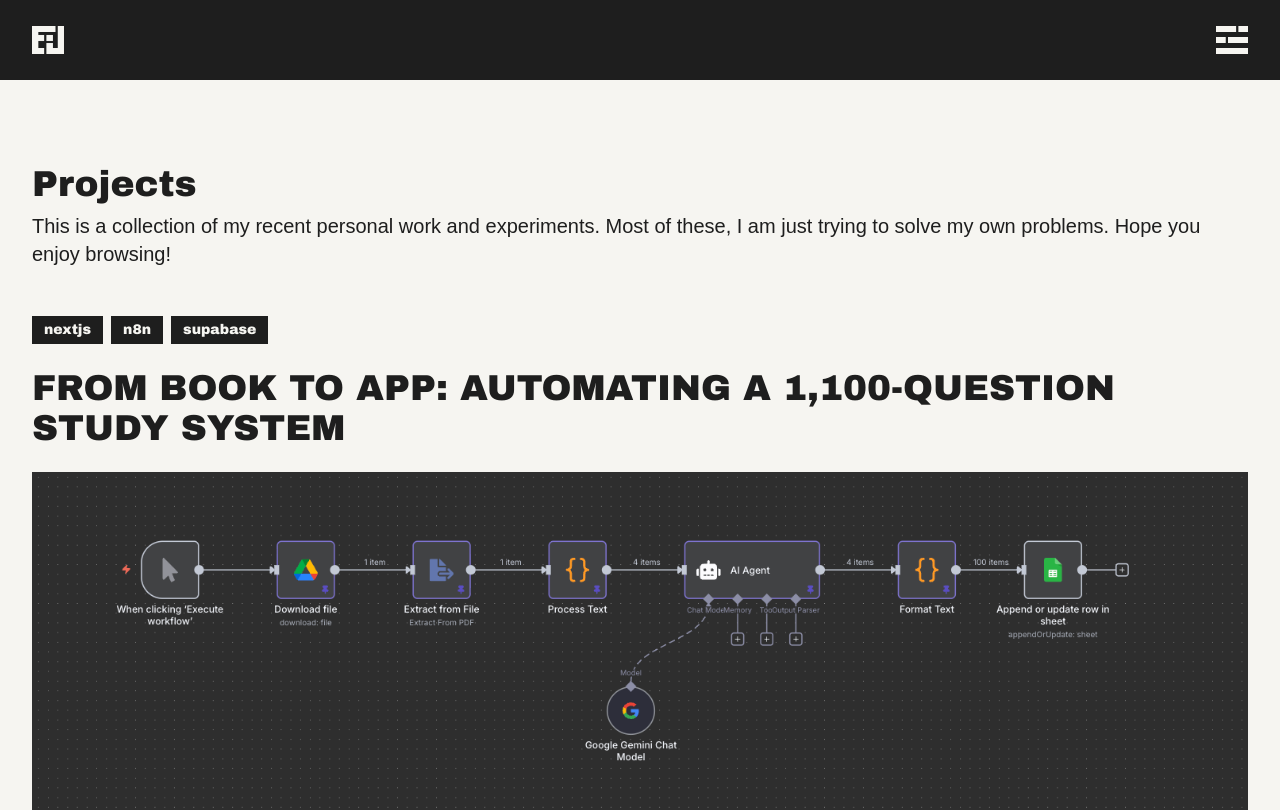
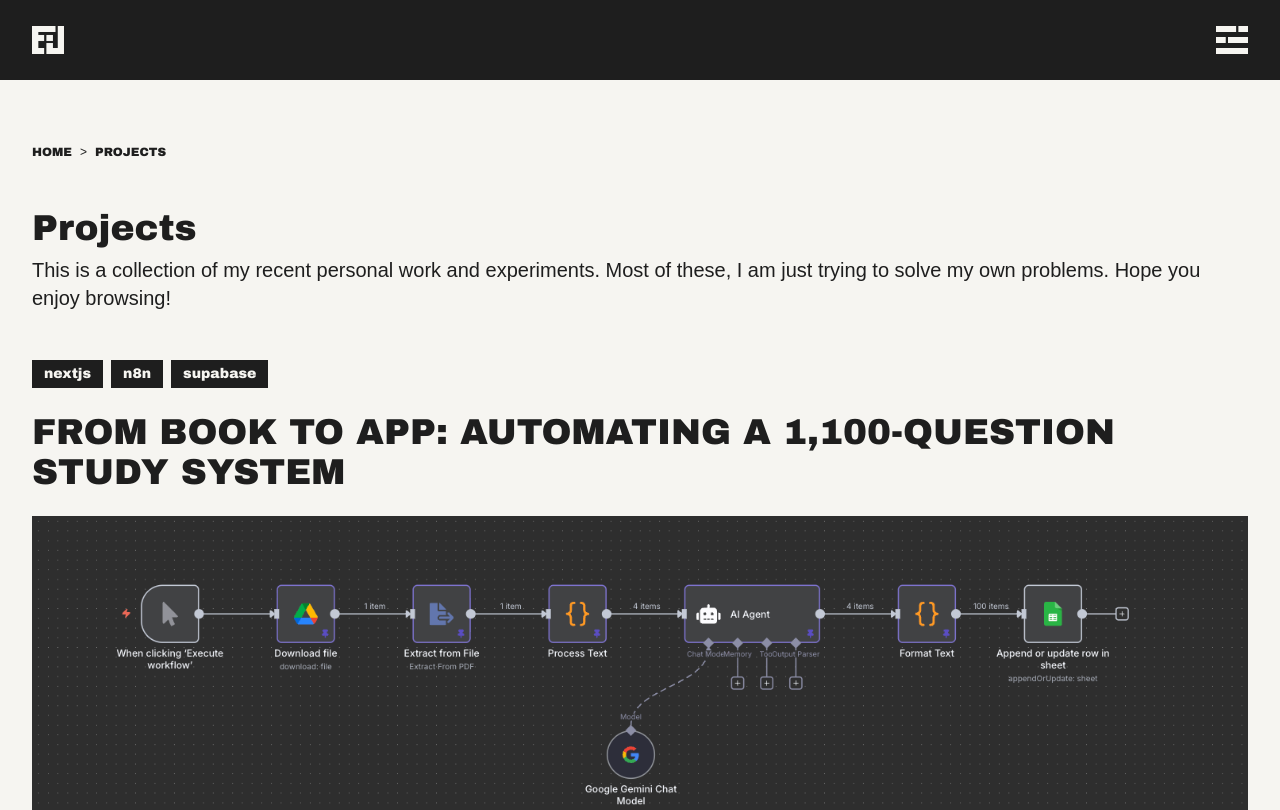
Before and after one commit to erwinjamescodes/portfolio-2025, a Next.js app: page /projects in a window 1280 px wide. Shown: the top 810 px of the page. Built offline with nearby package versions, Linux system fonts and the light colour scheme.

Commit message:
breadcrumbs, css

```diff
--- a/app/components/Contact.tsx
+++ b/app/components/Contact.tsx
@@ -68,7 +68,7 @@
 
         <button
           type="submit"
-          className="w-full bg-primary text-light py-3 sm:py-2 text-lg sm:text-xl font-archivo-black tracking-wider hover:shadow-[5px_5px_0px_0px_#808080] transform transition-all cursor-pointer origin-center"
+          className="w-full bg-primary text-light py-3 sm:py-2 text-md sm:text-xl font-archivo-black tracking-wider hover:shadow-[5px_5px_0px_0px_#808080] transform transition-all cursor-pointer origin-center"
         >
           SEND MESSAGE
         </button>
--- a/app/components/Hero.tsx
+++ b/app/components/Hero.tsx
@@ -7,7 +7,7 @@
         ERWINJAMES
       </h1>
 
-      <p className="text-3xl lg:text-7xl mb-8 sm:mb-12 max-w-4xl font-roboto font-normal leading-tight sm:leading-none">
+      <p className="text-3xl lg:text-7xl mb-8 sm:mb-12 max-w-4xl font-roboto font-normal leading-none">
         software developer and ai automation specialist
       </p>
 
--- a/app/projects/[slug]/ProjectDetails.tsx
+++ b/app/projects/[slug]/ProjectDetails.tsx
@@ -1,6 +1,7 @@
 "use client";
 import React from "react";
 import Image from "next/image";
+import Link from "next/link";
 import { Project } from "../../lib/projects";
 
 interface ProjectClientProps {
@@ -17,20 +18,33 @@
   }
 
   return (
-    <div className="min-h-screen bg-light text-primary">
-      <div className="max-w-7xl mx-auto px-8 py-16 pt-36 md:pt-48">
+    <div className="bg-light text-primary">
+      <div className="max-w-7xl mx-auto px-4 md:px-0 py-16 pt-36">
+        {/* Breadcrumbs */}
+        <div className="mb-12">
+          <nav className="flex items-center space-x-2 text-xs">
+            <Link
+              href="/"
+              className="text-primary hover:underline uppercase font-archivo-black"
+            >
+              Home
+            </Link>
+            <span className="text-primary">&gt;</span>
+            <Link
+              href="/projects"
+              className="text-primary hover:underline uppercase font-archivo-black"
+            >
+              Projects
+            </Link>
+            <span className="text-primary">&gt;</span>
+            <span className="text-primary uppercase font-archivo-black">
+              {project.slug}
+            </span>
+          </nav>
+        </div>
+
         {/* Project Header */}
         <div className="mb-12">
-          <div className="flex flex-wrap gap-2 mb-6">
-            {project.tags.map((tag, tagIndex) => (
-              <span
-                key={tagIndex}
-                className="px-3 py-1 text-light text-sm bg-primary font-archivo-black lowercase"
-              >
-                {tag}
-              </span>
-            ))}
-          </div>
           <h1 className="text-primary text-3xl md:text-5xl font-archivo-black mb-6 uppercase">
             {project.title}
           </h1>
--- a/app/projects/page.tsx
+++ b/app/projects/page.tsx
@@ -1,12 +1,29 @@
 import React from "react";
+import Link from "next/link";
 import { projects } from "../lib/projects";
 import ProjectOverview from "../components/ProjectOverview";
 
 export default function ProjectsPage() {
   return (
-    <div className="px-8 pt-[50px] md:pt-[100px]">
-      <div className="max-w-7xl mx-auto">
-        <div className="mb-12 mt-16">
+    <div className="px-8">
+      <div className="max-w-7xl mx-auto pt-[50px] md:pt-36">
+        {/* Breadcrumbs */}
+        <div className="mb-12 ">
+          <nav className="flex items-center space-x-2 text-xs">
+            <Link
+              href="/"
+              className="text-primary hover:underline uppercase font-archivo-black"
+            >
+              Home
+            </Link>
+            <span className="text-primary">&gt;</span>
+            <span className="text-primary uppercase font-archivo-black">
+              Projects
+            </span>
+          </nav>
+        </div>
+
+        <div className="mb-12">
           <h1 className="text-primary text-2xl md:text-4xl font-archivo-black mb-2">
             Projects
           </h1>
```
